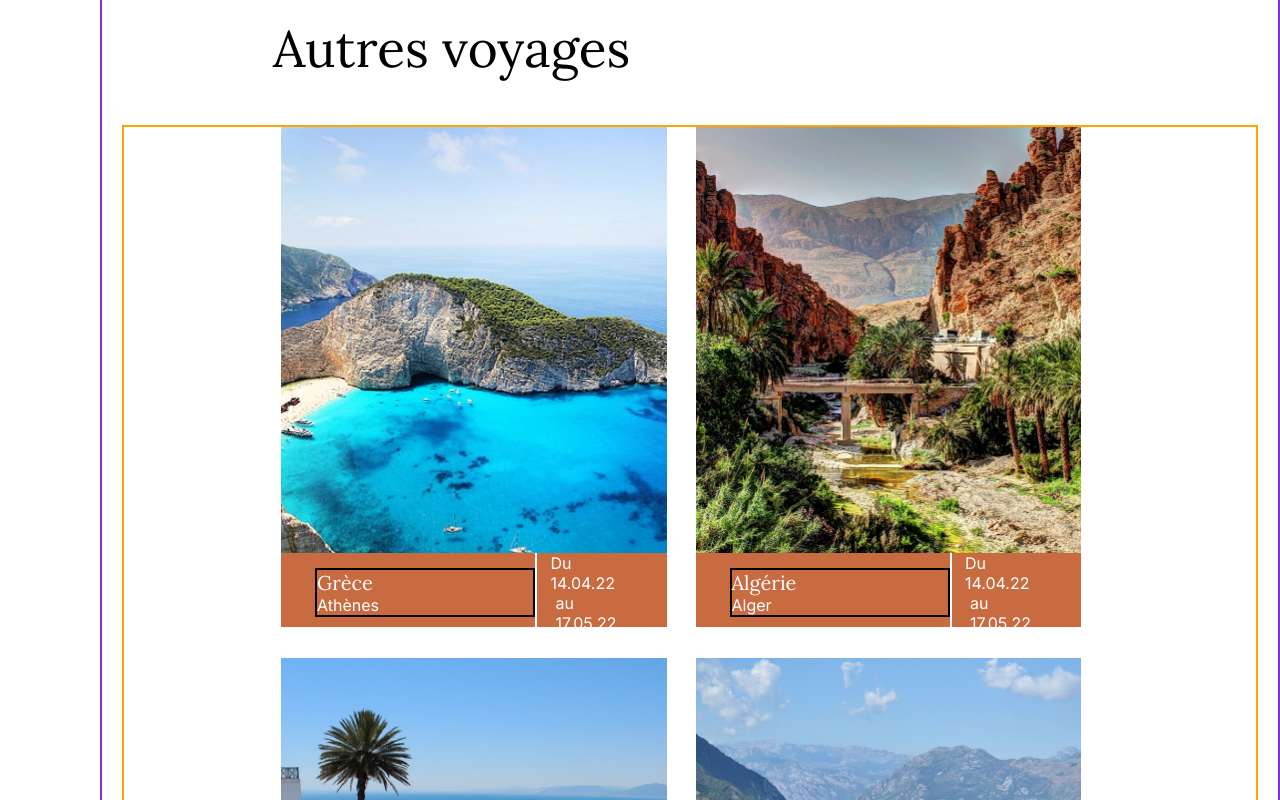
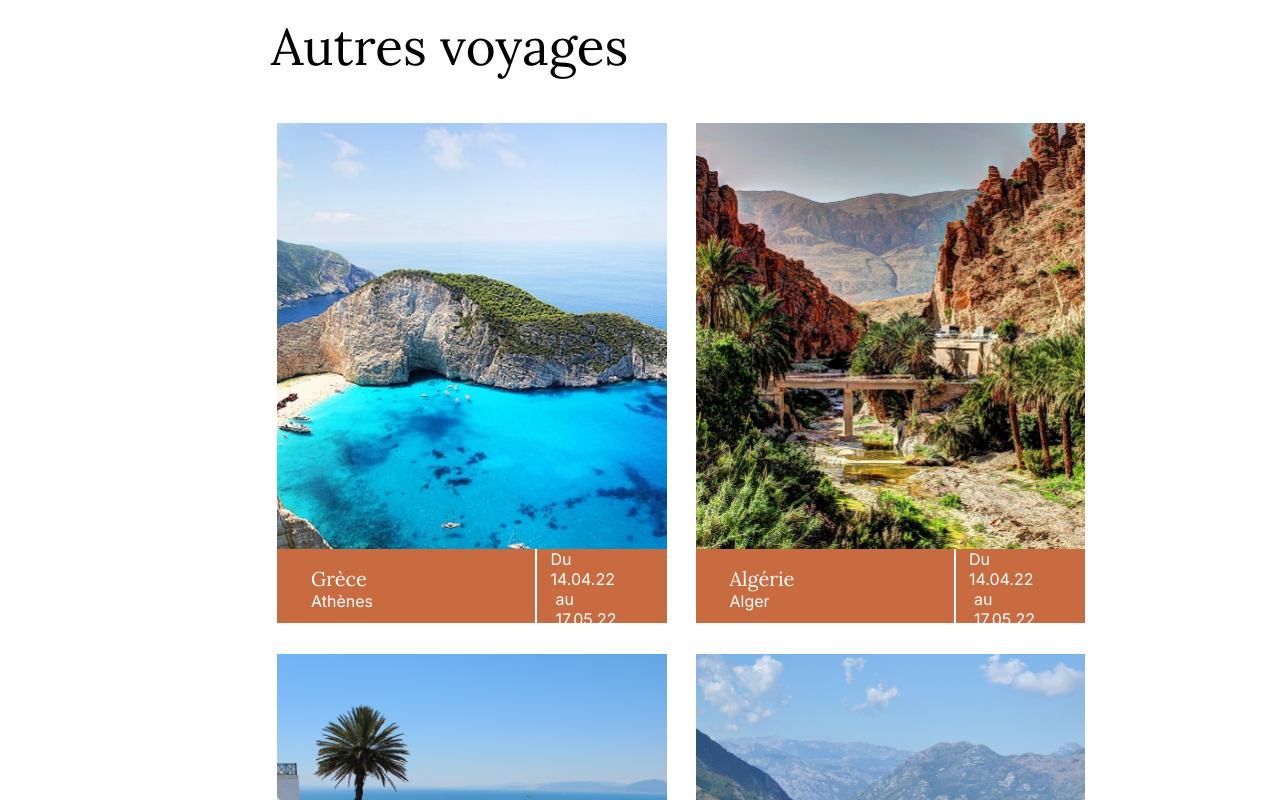
Before and after one commit to KatiaZd/Angular-BlogVoyage, an Angular app: page / in a window 1280 px wide. Shown: the part 1000-1800 px from the top of the page. Built offline with nearby package versions, Linux system fonts and the light colour scheme; no server answers.

Commit message:
CSS: enlévement des border de repérage

```diff
--- a/src/app/components/last-article/last-article.component.css
+++ b/src/app/components/last-article/last-article.component.css
@@ -70,13 +70,13 @@ img {
         font-size: 30px;
     }
 
+    .separator{
+        margin-left: 35px;;
+    }
+
     .date {
         font-size: 16px;
         width: 179px;
         padding-right: 38px;
     }
-
-    .separator{
-        margin-left: 35px;;
-    }
 }
--- a/src/app/components/other-article/other-article.component.css
+++ b/src/app/components/other-article/other-article.component.css
@@ -4,7 +4,6 @@
 }
 
 section {
-    border: 2px solid blueviolet;
     padding: 76px 20px 0 20px;
 }
 
@@ -33,7 +32,6 @@ img {
     display: -webkit-box;
     display: -ms-flexbox;
     display: grid;
-    border: 2px solid orange;
 }
 
 /* DIV CONTAINERBACKGROUND */
@@ -54,7 +52,6 @@ img {
 
 .containerCountry {
     margin-left: 24px;
-    border: 2px solid black;
 }
 
 .country {
```
